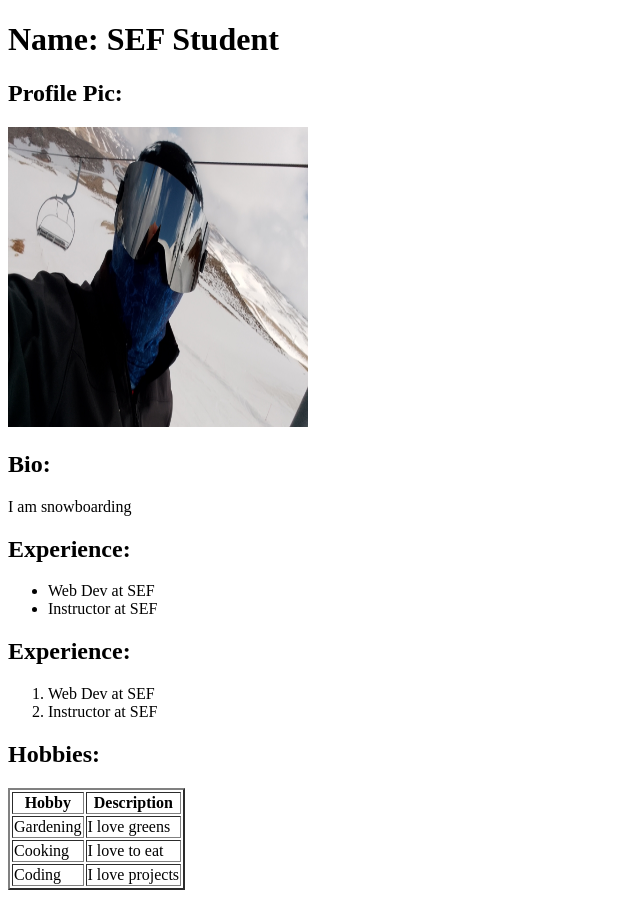
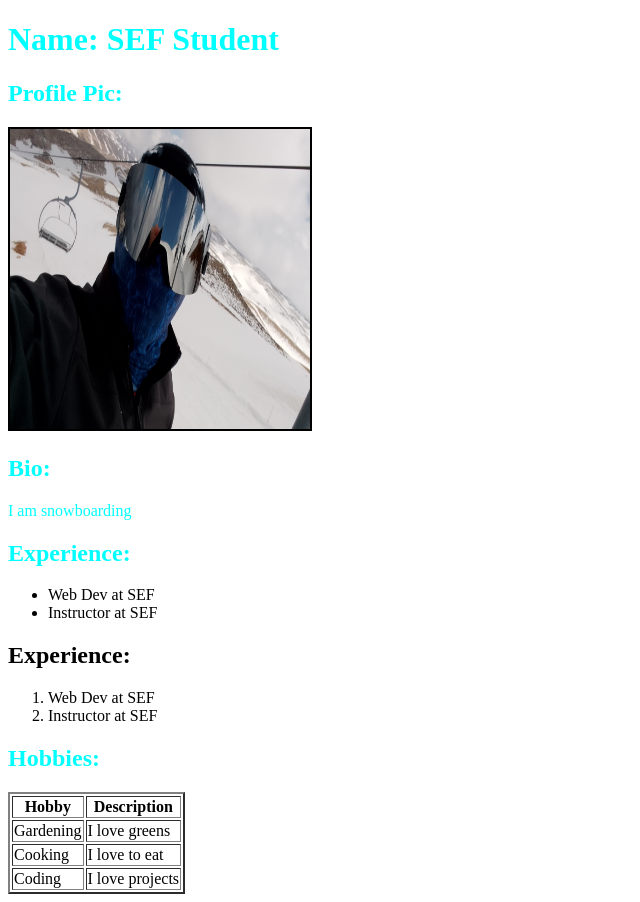
Before and after one commit to MarcDagher/new-project, a plain HTML site: page index.html in a window 1280 px wide. Shown: the whole page, without its empty margins (0-640 px from the left). Drawn offline with Linux system fonts and the light colour scheme.

Commit message:
adding some css

```diff
--- a/index.html
+++ b/index.html
@@ -5,7 +5,7 @@
   </head>
   <body>
     <header>
-      <h1>Name: SEF Student</h1>
+      <h1 style="color:aqua;">Name: SEF Student</h1>
       <!-- <h2>Name: SEF Student</h2>
       <h3>Name: SEF Student</h3>
       <h4>Name: SEF Student</h4>
@@ -13,21 +13,26 @@
       <h6>Name: SEF Student</h6> -->
     </header>
     <section>
-      <h2>Profile Pic:</h2>
-      <img src="assets/IMG-20230326-WA0006.jpeg" alt="Profile Picture" width="300" height="300" >
+      <h2 style="color:aqua;">Profile Pic:</h2>
+      <img
+      src="assets/IMG-20230326-WA0006.jpeg"
+      alt="Profile Picture"
+      width="300"
+      height="300"
+      style="border: 2px solid black;" >
     </section>
 
     <!-- bio section -->
 
     <section>
-      <h2>Bio:</h2>
-      <p id="paragraph">I am snowboarding</p>
+      <h2 style="color:aqua;">Bio:</h2>
+      <p id="paragraph" style="color:aqua;">I am snowboarding</p>
     </section>
 
     <!-- Experience Section -->
 
     <div>
-      <h2>Experience:</h2>
+      <h2 style="color:aqua;">Experience:</h2>
       <ul>
         <li>Web Dev at SEF</li>
         <li>Instructor at SEF</li>
@@ -43,7 +48,7 @@
     </section>
 
     <section>
-      <h2>Hobbies:</h2>
+      <h2 style="color:aqua;">Hobbies:</h2>
       <table border="2px">
         <tr>
           <th>Hobby</th>
```
